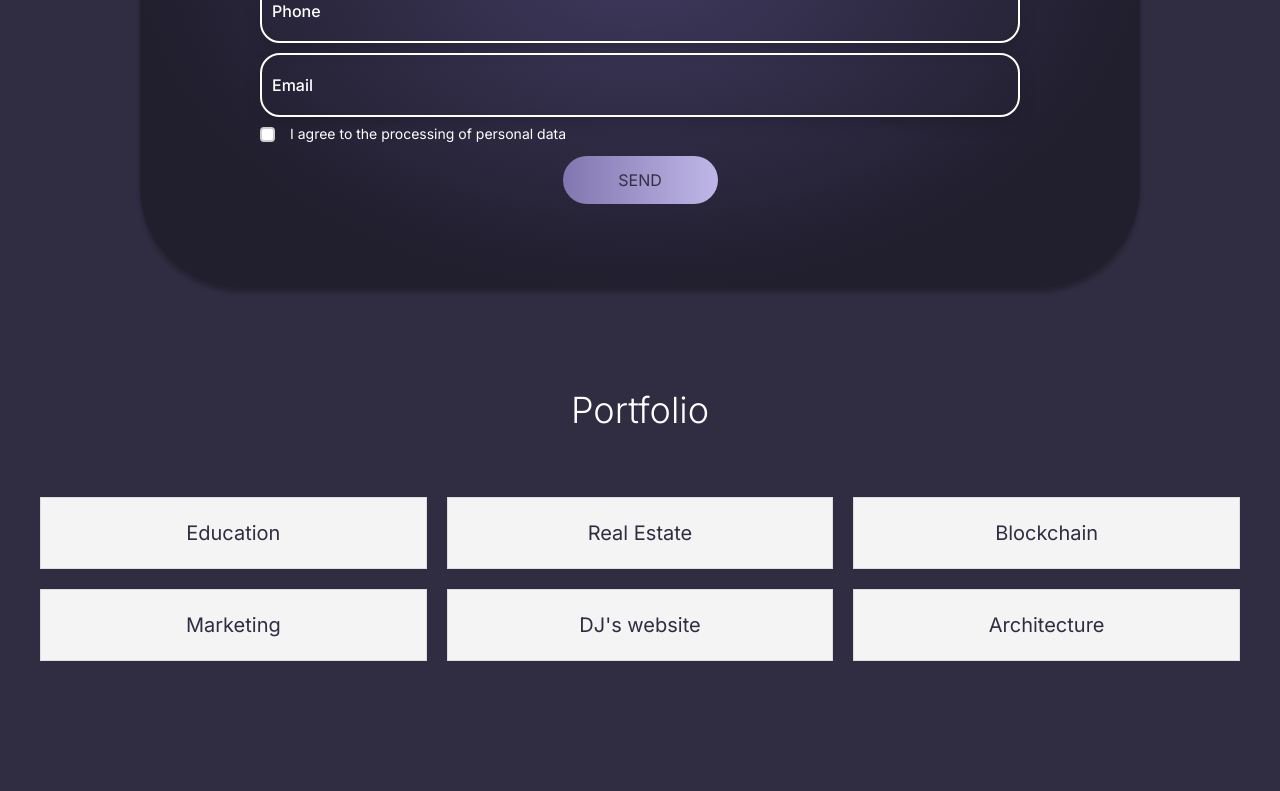
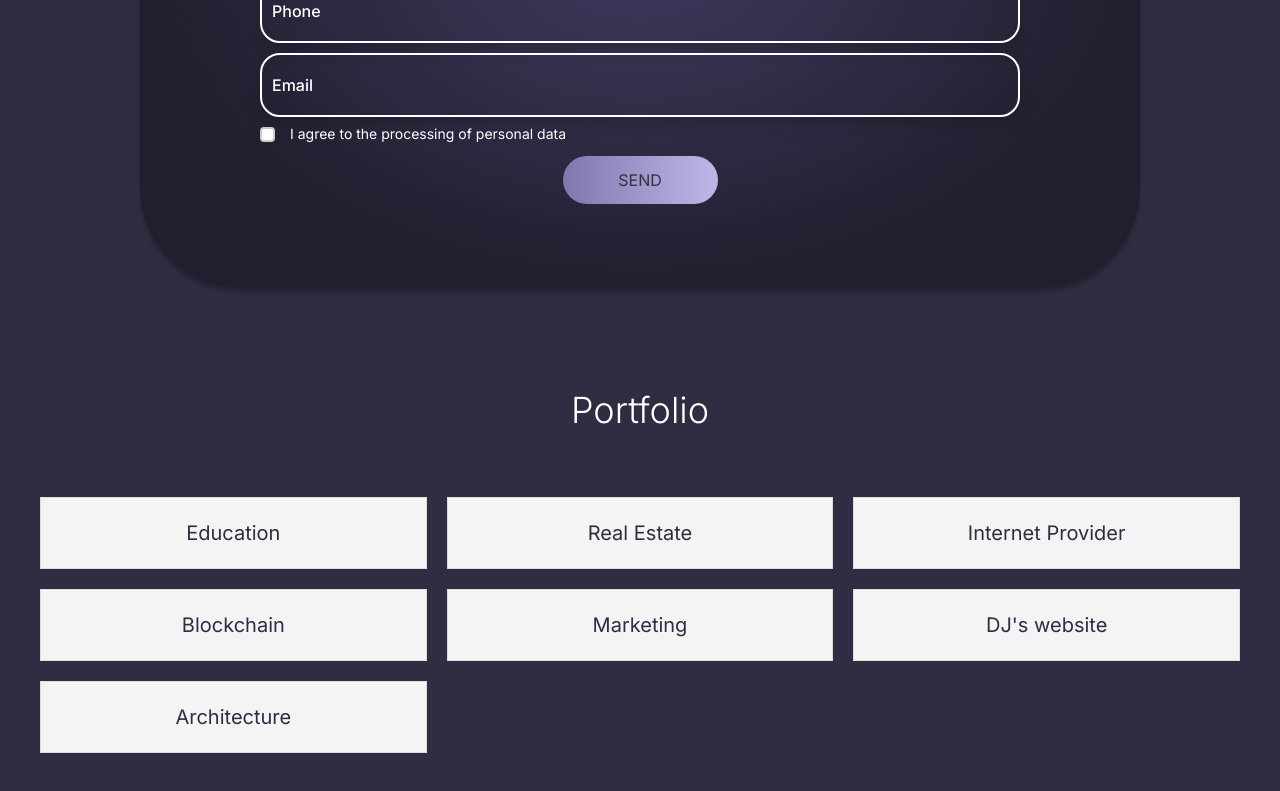
Before and after one commit to aliaksandr-bandziuk/portfolio, a Next.js app: page / in a window 1280 px wide. Shown: the part 488-1279 px from the top of the page. Before the commit the page ends 1249 px from the top, so only its background shows below. Built offline with nearby package versions, Linux system fonts and the light colour scheme.

Commit message:
add new portfolio item

```diff
--- a/src/components/Portfolio/Portfolio.tsx
+++ b/src/components/Portfolio/Portfolio.tsx
@@ -24,6 +24,14 @@ const Portfolio = () => {
               className={styles.portfolioItem}
             >
               Real Estate
+            </Link>
+            <Link
+              href="https://dev.kronostelecom.com/"
+              target="_blank"
+              rel="noopener noreferrer"
+              className={styles.portfolioItem}
+            >
+              Internet Provider
             </Link>
             <Link
               href="https://peakprofit.bandziuk.com/"
```
